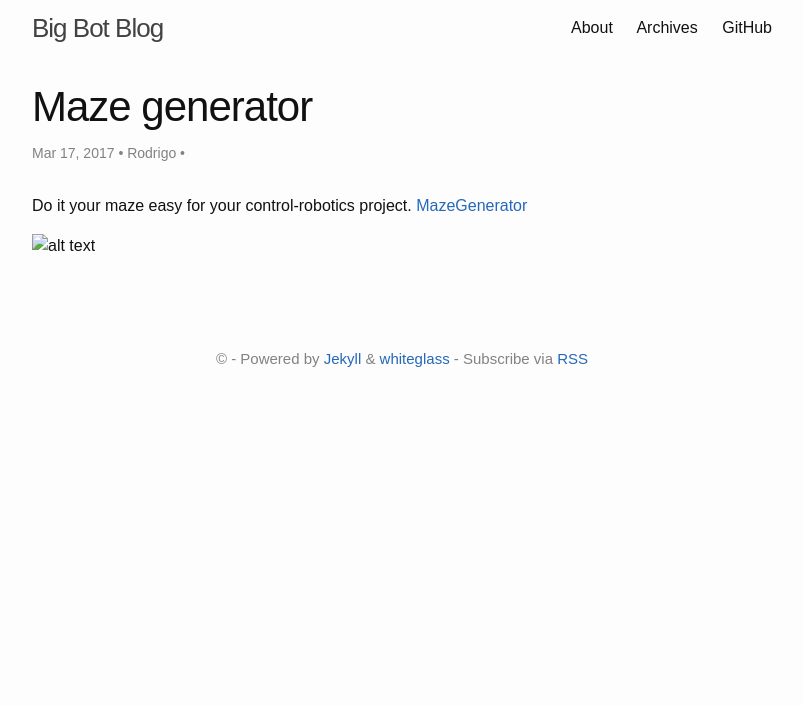
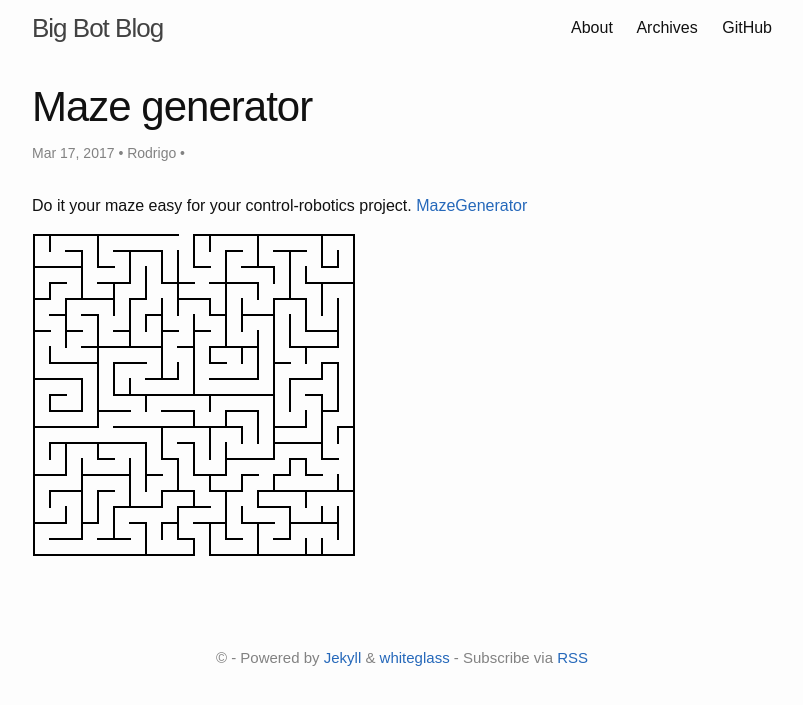
Before and after one commit to bitbotblog/bitbotblog.github.io, a Jekyll site: the page built from _posts/2017-03-17-maze-generator.markdown, in a window 1280 px wide. Shown: the top 705 px of the page, without its empty margins (238-1041 px from the left). Built offline with Jekyll 4.4.1, drawn with Linux system fonts in a browser that asks for light colours.

Commit message:
Movido a assets

```diff
--- a/_posts/2017-03-17-maze-generator.markdown
+++ b/_posts/2017-03-17-maze-generator.markdown
@@ -11,4 +11,4 @@ author: "Rodrigo"
 Do it your maze easy for your control-robotics project.
 [MazeGenerator](http://www.mazegenerator.net/)
 
-![alt text](/_data/maze.png "Maze")
+![alt text](/assets/maze.png "Maze")
```
Also changed, not shown: assets/maze.png (renamed from _data/maze.png), 2 other files.
